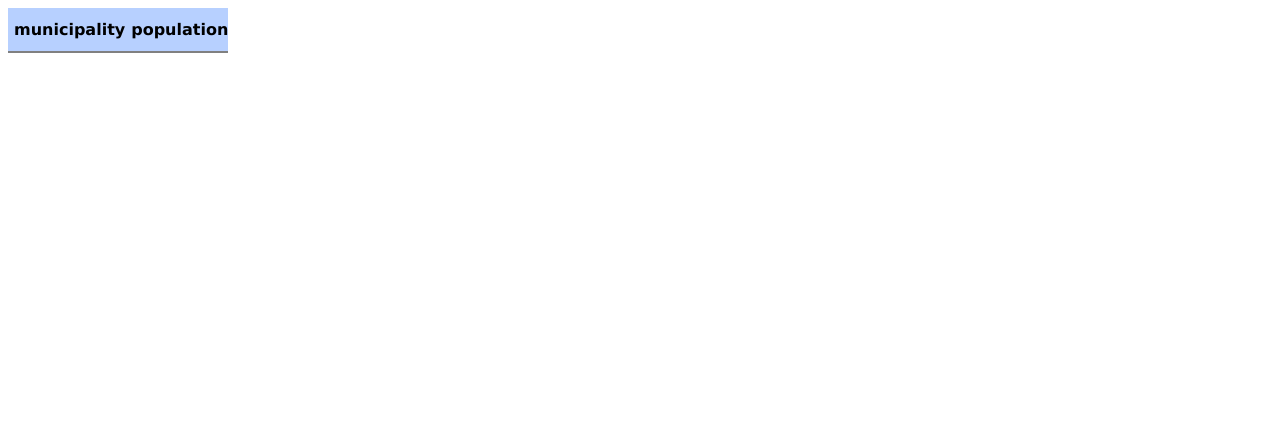
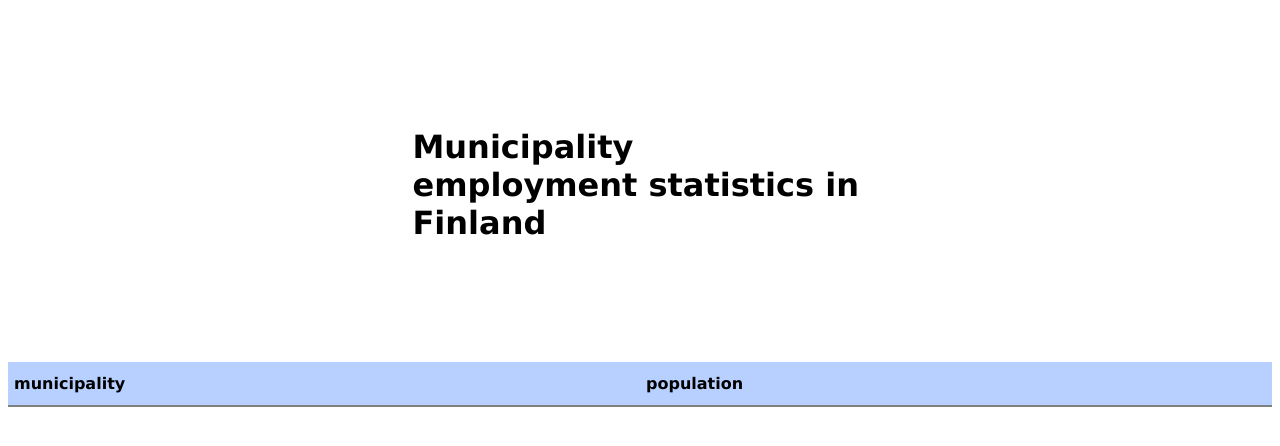
Before and after one commit to EvilMoonBerry/week3, a website built with Parcel: page index.html in a window 1280 px wide. Built offline with nearby package versions, Linux system fonts and the light colour scheme; no server answers.

Commit message:
Added styling, div, and h1

```diff
--- a/index.html
+++ b/index.html
@@ -8,10 +8,13 @@
     <script src="src/index.js" defer></script>
   </head>
 
+  <div class="center">
+    <h1>Municipality employment statistics in Finland</h1>
     <body id="body">
       <table id="table">
         <thead id="thead"></thead>
         <tbody id="tbody"></tbody>
       </table>
     </body>
+  </div>
 </html>
--- a/src/styles.css
+++ b/src/styles.css
@@ -17,4 +17,24 @@
   border-collapse: collapse;
   font-size: 16px;
   text-align: left;
+  table-layout: fixed;
+  width: 100%;
 }
+.center {
+  margin: auto;
+  padding: 60px;
+  width: 60%;
+}
+
+h1 {
+  margin: auto;
+  padding: 60px;
+  width: 60%;
+}
+
+tr:nth-child(even) {
+  background-color: #f2f2f2;
+}
+tr:nth-child(odd) {
+  background-color: #ffffff;
+}
```
Lines whose indentation alone changed are shown as unchanged.
